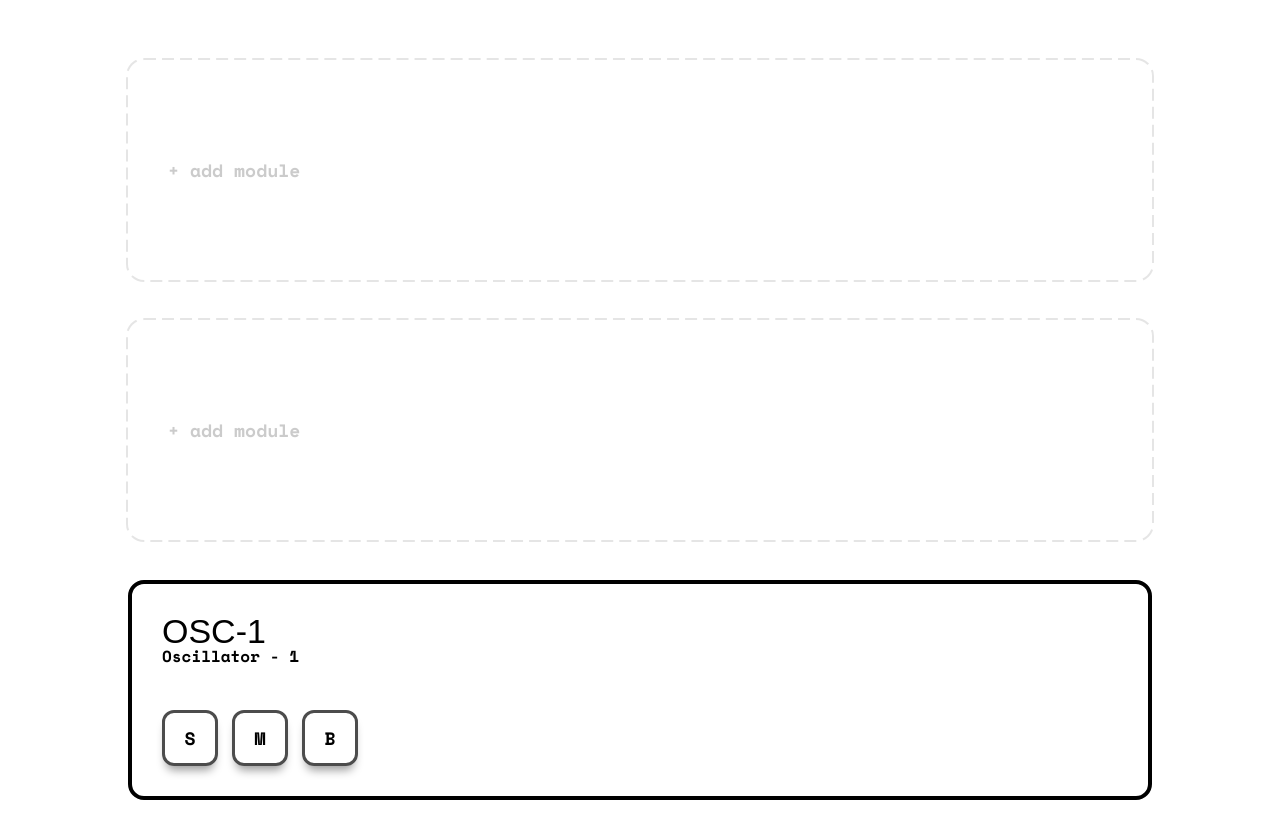
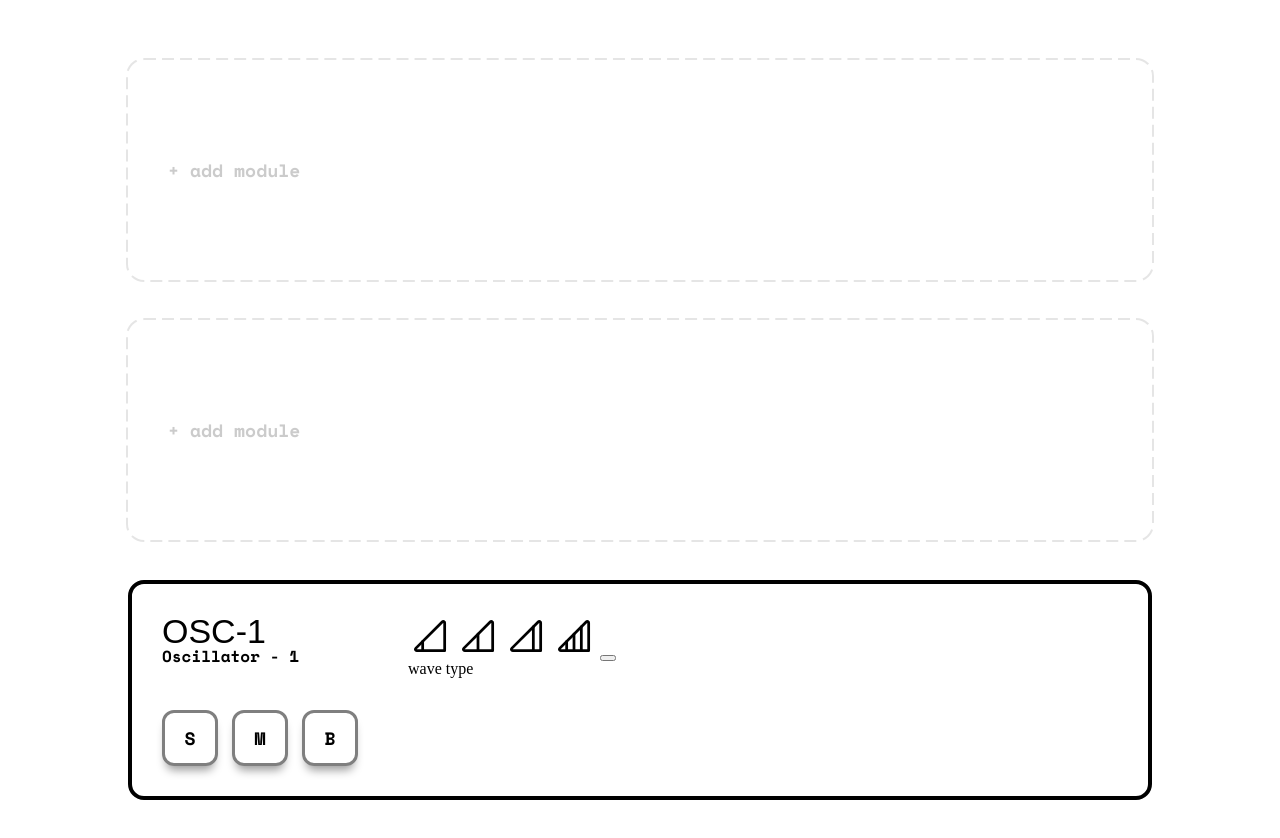
Before and after one commit to thebigtank/modular-synth-app, a website: page index.html in a window 1280 px wide. Drawn offline with nearby package versions, Linux system fonts and the light colour scheme; a web font is replaced by a local one.

Commit message:
added the template file

```diff
--- a/css/_modules.scss
+++ b/css/_modules.scss
@@ -51,6 +51,8 @@
             border-radius: 16px;
             padding: 30px;
             box-sizing: border-box;
+            display: flex;
+            gap: 50px;
 
             .set__one {
                 display: flex;
@@ -87,7 +89,7 @@
                             font-family: $base-font;
                             font-size: 18px;
                             font-weight: 700;
-                            border: 3px solid rgba($color: $dark, $alpha: 0.7);
+                            border: 3px solid rgba($color: $dark, $alpha: 0.5);
                             display: flex;
                             align-items: center;
                             justify-content: center;
--- a/index.html
+++ b/index.html
@@ -53,20 +53,46 @@
                         </div>
                     </div>
 
-                    <!-- <div class="set__two">
+                    <div class="set__two">
                         <div class="wave_type">
                             <div class="knob__wrap">
-                                <span class="knob__label top__left">1</span>
-                                <span class="knob__label top__right">2</span>
-                                <span class="knob__label bottom__left">3</span>
-                                <span class="knob__label bottom__right">4</span>
+                                <span class="knob__label top__left">
+                                    <svg xmlns="http://www.w3.org/2000/svg" class="icon icon-tabler icon-tabler-cell-signal-2" width="44" height="44" viewBox="0 0 24 24" stroke-width="1.5" stroke="currentColor" fill="none" stroke-linecap="round" stroke-linejoin="round">
+                                        <path stroke="none" d="M0 0h24v24H0z" fill="none"/>
+                                        <path d="M20 20h-15.269a.731 .731 0 0 1 -.517 -1.249l14.537 -14.537a.731 .731 0 0 1 1.249 .517v15.269z" />
+                                        <path d="M8 20v-5" />
+                                    </svg>
+                                </span>
+                                <span class="knob__label top__right">
+                                    <svg xmlns="http://www.w3.org/2000/svg" class="icon icon-tabler icon-tabler-cell-signal-3" width="44" height="44" viewBox="0 0 24 24" stroke-width="1.5" stroke="currentColor" fill="none" stroke-linecap="round" stroke-linejoin="round">
+                                        <path stroke="none" d="M0 0h24v24H0z" fill="none"/>
+                                        <path d="M20 20h-15.269a.731 .731 0 0 1 -.517 -1.249l14.537 -14.537a.731 .731 0 0 1 1.249 .517v15.269z" />
+                                        <path d="M12 20v-9" />
+                                    </svg>
+                                </span>
+                                <span class="knob__label bottom__left">
+                                    <svg xmlns="http://www.w3.org/2000/svg" class="icon icon-tabler icon-tabler-cell-signal-4" width="44" height="44" viewBox="0 0 24 24" stroke-width="1.5" stroke="currentColor" fill="none" stroke-linecap="round" stroke-linejoin="round">
+                                        <path stroke="none" d="M0 0h24v24H0z" fill="none"/>
+                                        <path d="M20 20h-15.269a.731 .731 0 0 1 -.517 -1.249l14.537 -14.537a.731 .731 0 0 1 1.249 .517v15.269z" />
+                                        <path d="M16 7v13" />
+                                    </svg>
+                                </span>
+                                <span class="knob__label bottom__right">
+                                    <svg xmlns="http://www.w3.org/2000/svg" class="icon icon-tabler icon-tabler-cell-signal-5" width="44" height="44" viewBox="0 0 24 24" stroke-width="1.5" stroke="currentColor" fill="none" stroke-linecap="round" stroke-linejoin="round">
+                                        <path stroke="none" d="M0 0h24v24H0z" fill="none"/>
+                                        <path d="M20 20h-15.269a.731 .731 0 0 1 -.517 -1.249l14.537 -14.537a.731 .731 0 0 1 1.249 .517v15.269z" />
+                                        <path d="M16 7v13" />
+                                        <path d="M12 20v-9" />
+                                        <path d="M8 20v-5" />
+                                    </svg>
+                                </span>
                                 <button class="knob"><span class="pointer"></span></button>
                             </div>
                             <span class="label">wave type</span>
                         </div>
                     </div>
 
-                    <div class="set__three">
+                    <!-- <div class="set__three">
                         <div class="poly">
                             <label class="switch">
                                 <input checked type="checkbox" />
```
Also changed, not shown: css/style.css, template.png (added), 1 other file.
